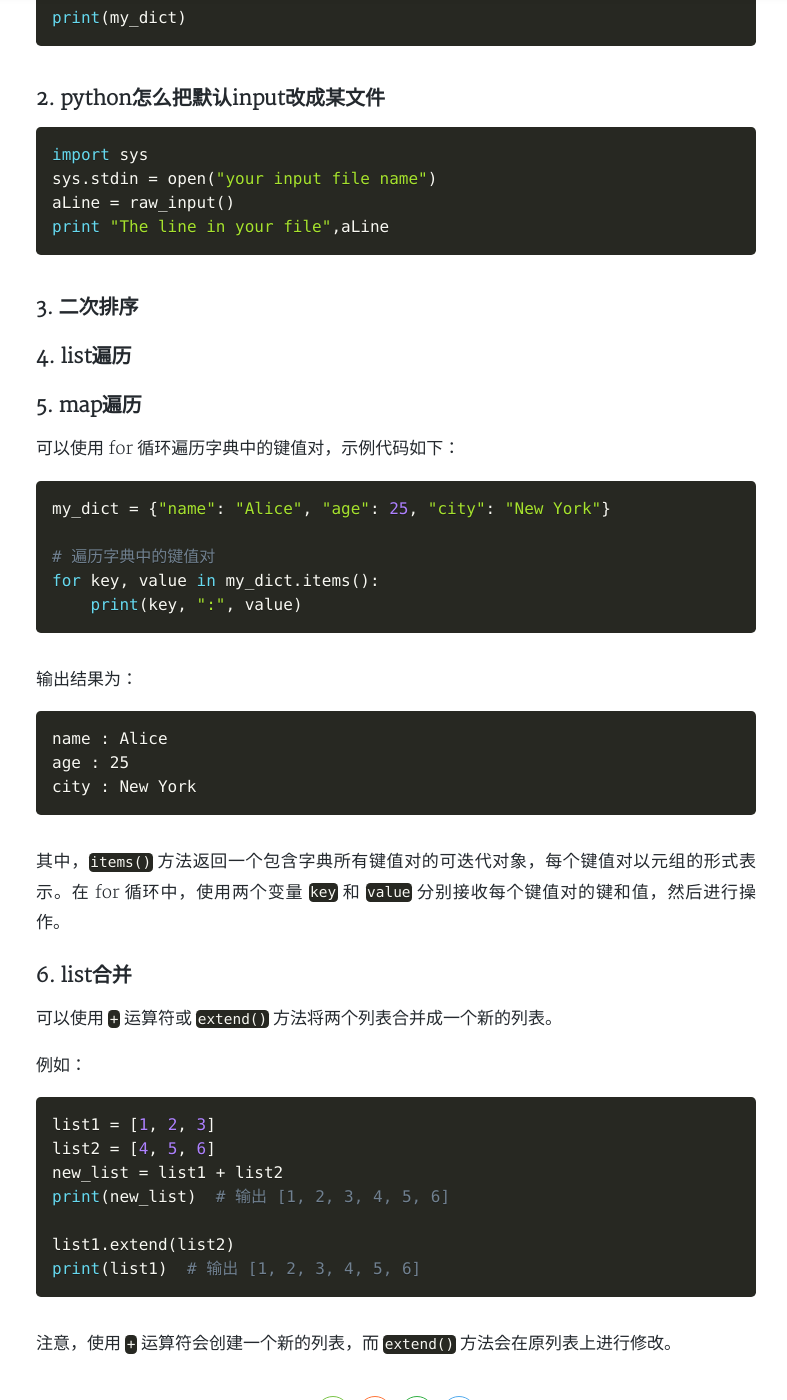
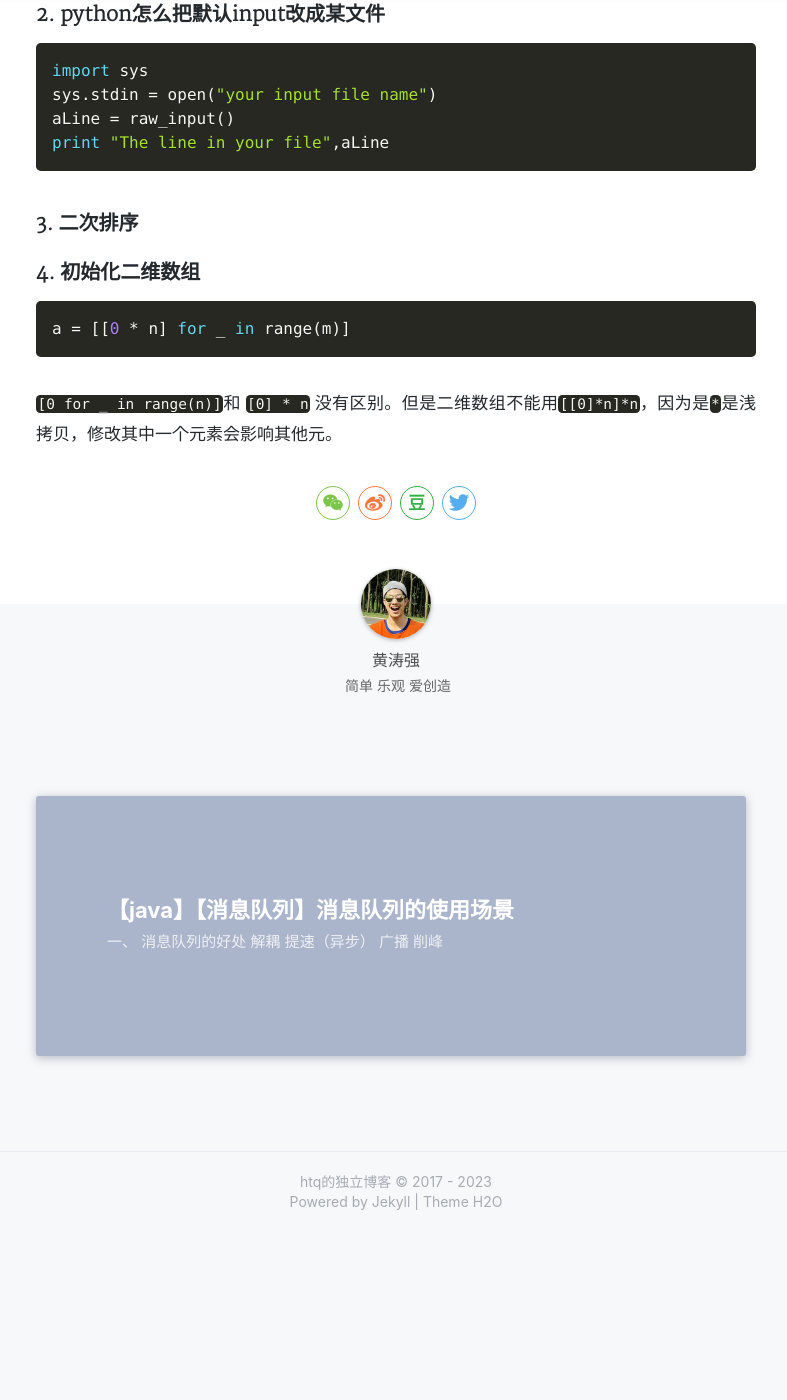
Before and after one commit to hugoTQ/hugoTQ.github.io, a Jekyll site: the page built from _posts/2023-05-05-【Python】python小处理总结.md, in a window 1280 px wide and 1400 px high, scrolled down 831 px. Shown: the whole window, without its empty margins (244-1031 px from the left). Built offline with Jekyll 4.4.1, drawn with Linux system fonts in a browser that asks for light colours; nearby versions of some CDN libraries; our own code applies the rules of GitHub Pages for plain Markdown files; a style sheet for code colours, icons or effects is not loaded; after the commit the page ends 2063 px from its top, so only the background shows below that; some of the changed text lies outside the part shown.

Commit message:
Update 2023-05-05-【Python】python小处理总结.md

````diff
--- a/_posts/2023-05-05-【Python】python小处理总结.md
+++ b/_posts/2023-05-05-【Python】python小处理总结.md
@@ -1,9 +1,7 @@
 - [1.python将列表转化为字典结构，相同Key的放入value列表中](#1python将列表转化为字典结构相同key的放入value列表中)
 - [2. python怎么把默认input改成某文件](#2-python怎么把默认input改成某文件)
 - [3. 二次排序](#3-二次排序)
-- [4. list遍历](#4-list遍历)
-- [5. map遍历](#5-map遍历)
-- [6. list合并](#6-list合并)
+
 
 
 
@@ -29,42 +27,9 @@ print "The line in your file",aLine
 
 ### 3. 二次排序
 
-### 4. list遍历
-
-### 5. map遍历
-可以使用 for 循环遍历字典中的键值对，示例代码如下：
+### 4. 初始化二维数组
 
 ```python
-my_dict = {"name": "Alice", "age": 25, "city": "New York"}
-
-# 遍历字典中的键值对
-for key, value in my_dict.items():
-    print(key, ":", value)
+a = [[0 * n] for _ in range(m)]
 ```
-
-输出结果为：
-
-```
-name : Alice
-age : 25
-city : New York
-```
-
-其中，`items()` 方法返回一个包含字典所有键值对的可迭代对象，每个键值对以元组的形式表示。在 for 循环中，使用两个变量 `key` 和 `value` 分别接收每个键值对的键和值，然后进行操作。
-
-### 6. list合并
-可以使用 `+` 运算符或 `extend()` 方法将两个列表合并成一个新的列表。
-
-例如：
-
-```python
-list1 = [1, 2, 3]
-list2 = [4, 5, 6]
-new_list = list1 + list2
-print(new_list)  # 输出 [1, 2, 3, 4, 5, 6]
-
-list1.extend(list2)
-print(list1)  # 输出 [1, 2, 3, 4, 5, 6]
-```
-
-注意，使用 `+` 运算符会创建一个新的列表，而 `extend()` 方法会在原列表上进行修改。
+`[0 for _ in range(n)]`和 `[0] * n` 没有区别。但是二维数组不能用`[[0]*n]*n`，因为是`*`是浅拷贝，修改其中一个元素会影响其他元。
````
